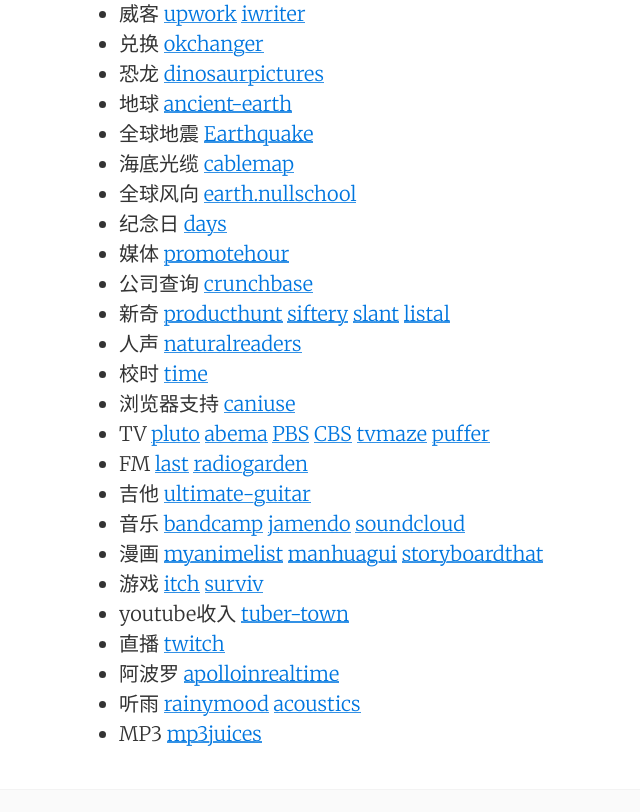
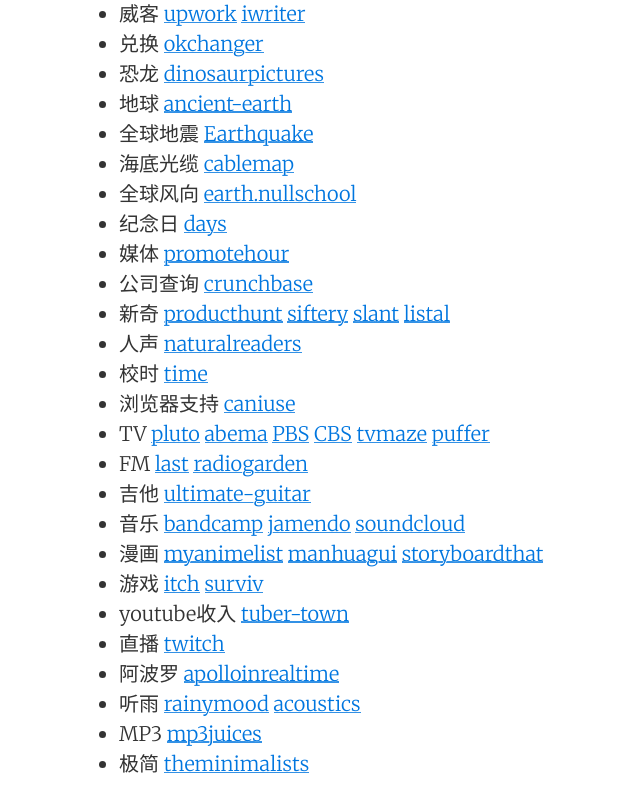
Before and after one commit to cppy/cppy.github.io, a Jekyll site: the page built from _posts/2017-01-01-.md, in a window 1280 px wide and 900 px high, scrolled down 4693 px. Shown: the top 812 px of the window, without its empty margins (141-781 px from the left). Built offline with Jekyll 4.4.1, drawn with Linux system fonts in a browser that asks for light colours; nearby versions of some CDN libraries.

Commit message:
Update 2017-01-01-.md

```diff
--- a/_posts/2017-01-01-.md
+++ b/_posts/2017-01-01-.md
@@ -413,3 +413,4 @@
 * 听雨  [rainymood](http://rainymood.com/)
         [acoustics](http://acoustics.safeproject.net)
 * MP3   [mp3juices](https://www.mp3juices.cc/)
+* 极简  [theminimalists](https://www.theminimalists.com/)
```
